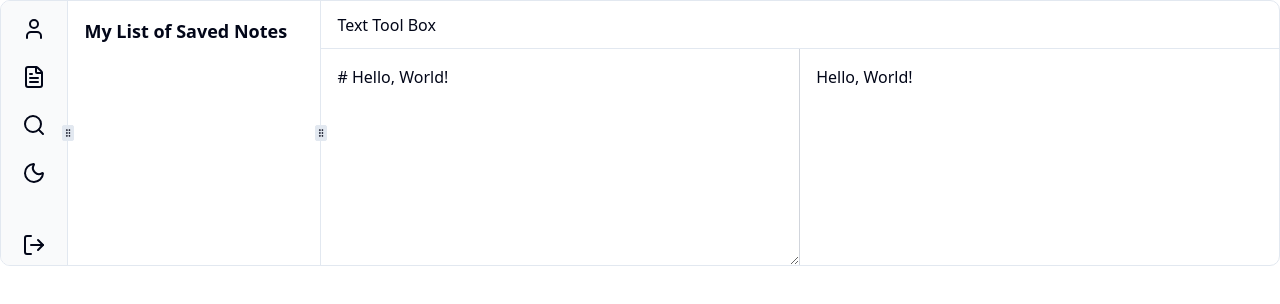
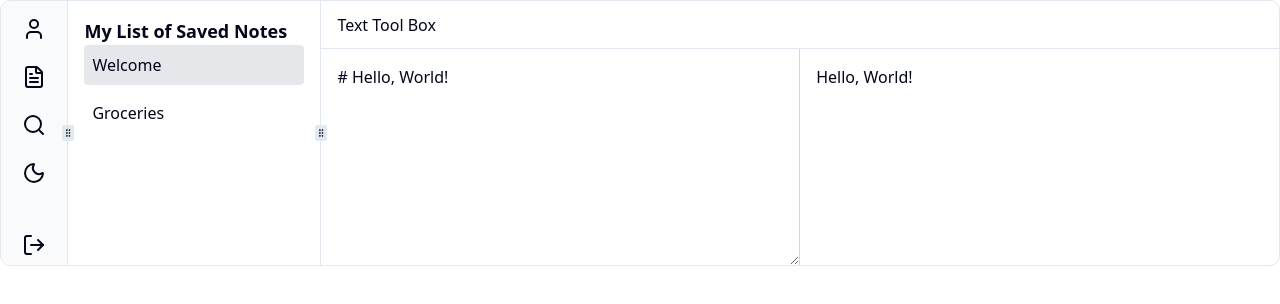
Before and after one commit to thegoddo/NoteM, a Next.js app in the folder frontend/: page / in a window 1280 px wide. Shown: the top 304 px of the page. Built offline with nearby package versions, Linux system fonts and the light colour scheme.

Commit message:
make page

```diff
--- a/frontend/package.json
+++ b/frontend/package.json
@@ -11,6 +11,7 @@
   "dependencies": {
     "class-variance-authority": "^0.7.1",
     "clsx": "^2.1.1",
+    "framer-motion": "^12.23.24",
     "lucide-react": "^0.552.0",
     "next": "16.0.1",
     "react": "19.2.0",
--- a/frontend/src/app/EditorPane.jsx
+++ b/frontend/src/app/EditorPane.jsx
@@ -3,18 +3,18 @@
 import { useState } from "react";
 import Markdown from "react-markdown";
 
-export default function EditorPane() {
-  const [markdown, setMarkdown] = useState("# Hello, World!");
+export default function EditorPane({ content, onContentChange }) {
+  // const [markdown, setMarkdown] = useState("# Hello, World!");
 
   return (
     <div className="flex w-full h-full">
       <textarea
         className="w-1/2 h-full border-r border-gray-300 p-4"
-        value={markdown}
-        onChange={(e) => setMarkdown(e.target.value)}
+        value={content}
+        onChange={(e) => onContentChange(e.target.value)}
       />
       <div className="w-1/2 h-full p-4">
-        <Markdown>{markdown}</Markdown>
+        <Markdown>{content}</Markdown>
       </div>
     </div>
   );
--- a/frontend/src/app/page.jsx
+++ b/frontend/src/app/page.jsx
@@ -1,3 +1,4 @@
+"use client";
 import {
   ResizableHandle,
   ResizablePanel,
@@ -59,6 +60,19 @@ export default function Home() {
       <ResizablePanel defaultSize={20} minSize={15}>
         <div className="p-4">
           <h2 className="font-bold text-lg">My List of Saved Notes</h2>
+          <div className="flex flex-col gap-2">
+            {allNotes.map((note) => (
+              <button
+                key={note.id}
+                className={`p-2 rounded text-left ${
+                  note.id === selectedNoteId ? "bg-gray-200" : ""
+                }`}
+                onClick={() => setSelectedNoteId(note.id)}
+              >
+                {note.title}
+              </button>
+            ))}
+          </div>
         </div>
       </ResizablePanel>
       <ResizableHandle withHandle />
@@ -70,7 +84,10 @@ export default function Home() {
           </div>
 
           <div className="flex-1">
-            <EditorPane />
+            <EditorPane
+              content={selectedNote.content}
+              onContentChange={handleNoteChange}
+            />
           </div>
         </div>
       </ResizablePanel>
```
Also changed, not shown: 1 other file (tests, documents, lock files or other folders).
